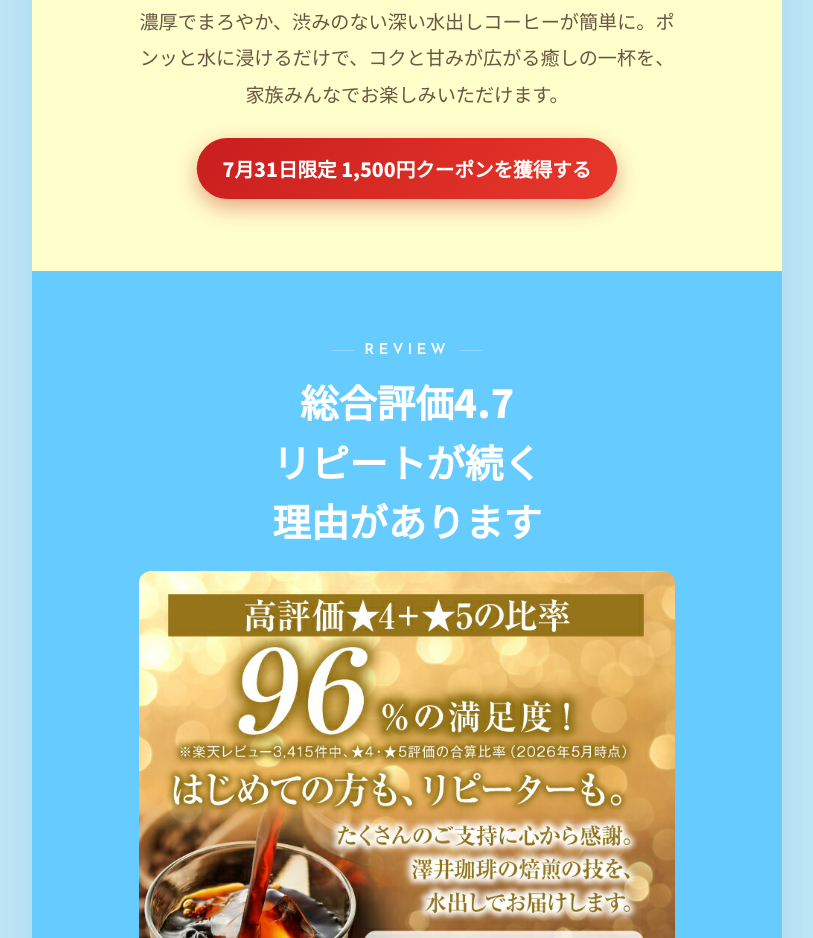
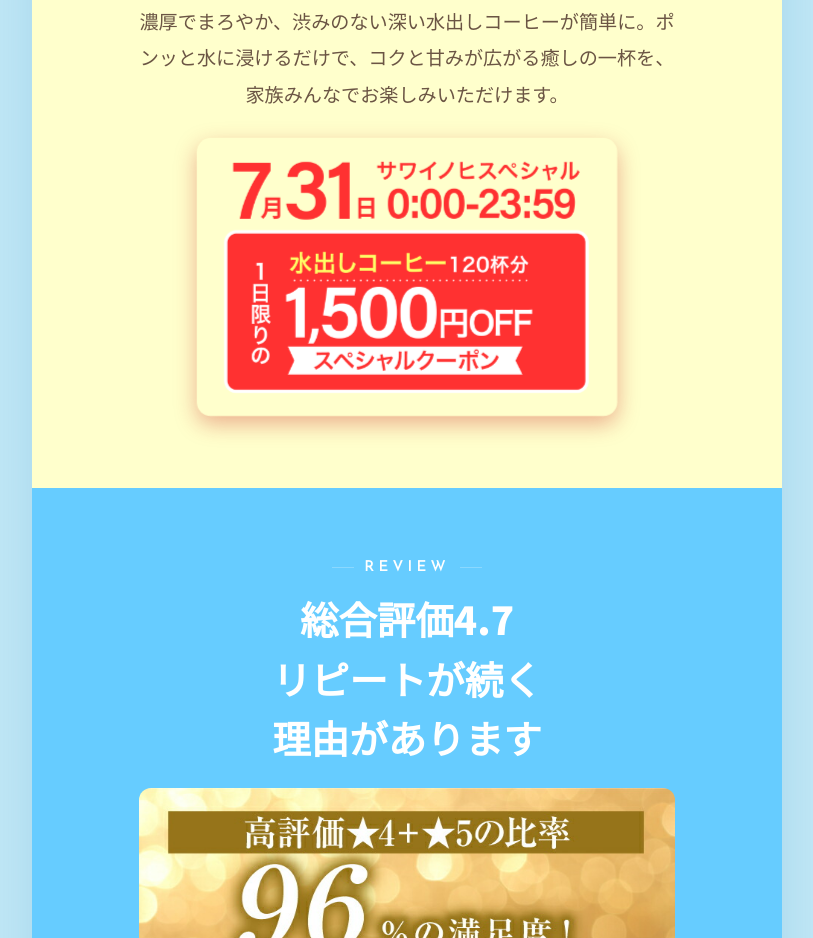
Before and after one commit to greentuushou-arch/sawai-coffee-31-lp, a plain HTML site: page index.html in a window 1280 px wide. Shown: the part 1804-2742 px from the top of the page, without its empty margins (233-1046 px from the left). Drawn offline with Linux system fonts and the light colour scheme.

Commit message:
feat: ブロック1のクーポン導線を画像化、FV画像を再度更新
・images/product/coupon.png を追加し、ブロック1(水に浸けるだけで本格
  アイスコーヒー)のテキストボタンを画像リンクに変更。クリックで従来
  通りクーポンURLへ遷移
・キャンペーン終了後にボタンのテキストを書き換える処理が画像を消して
  しまう不具合を修正(img要素がある場合はtextContentを上書きしない)
・images/hero/fv-sp.jpg・fv-pc.jpgを再度最新版に更新

```diff
--- a/index.html
+++ b/index.html
@@ -170,6 +170,13 @@ a{ text-decoration:none; color:inherit; }
 .sw-coupon-btn.is-ended{
   animation:none; background:#B9AFA3; box-shadow:none; pointer-events:none;
 }
+.sw-coupon-img-link{
+  display:block; max-width:420px; margin:26px auto 0; border-radius:14px; overflow:hidden;
+  box-shadow:0 8px 22px rgba(200,30,30,.35); position:relative;
+  animation:sw-pulse 2.6s ease-in-out infinite;
+}
+.sw-coupon-img-link img{ width:100%; display:block; }
+.sw-coupon-img-link.is-ended{ animation:none; box-shadow:none; pointer-events:none; opacity:.5; }
 
 /* ===================== 数字強調まとめ ===================== */
 .sw-stat-note{ text-align:center; font-size:.6rem; color:var(--ink-soft); font-weight:400; margin:8px 0 0; opacity:.75; }
@@ -350,7 +357,9 @@ a{ text-decoration:none; color:inherit; }
       <h2 class="sw-block-title">水に浸けるだけで<br>本格アイスコーヒー</h2>
       <img src="images/product/soak-brew.jpg" alt="水出し珈琲パックをピッチャーに浸けている様子" class="sw-block-photo">
       <p class="sw-block-text">濃厚でまろやか、渋みのない深い水出しコーヒーが簡単に。ポンッと水に浸けるだけで、コクと甘みが広がる癒しの一杯を、家族みんなでお楽しみいただけます。</p>
-      <a href="#" class="sw-coupon-btn" data-coupon>7月31日限定 1,500円クーポンを獲得する</a>
+      <a href="#" class="sw-coupon-img-link" data-coupon>
+        <img src="images/product/coupon.png" alt="7月31日限定 1,500円OFFスペシャルクーポン">
+      </a>
     </div>
   </section>
 
@@ -615,7 +624,9 @@ function updateCountdown(){
     document.querySelector('.sw-countdown').style.display = 'none';
     document.querySelectorAll('[data-coupon]').forEach(btn=>{
       btn.classList.add('is-ended');
-      btn.textContent = '受付終了しました';
+      if(!btn.querySelector('img')){
+        btn.textContent = '受付終了しました';
+      }
       btn.removeAttribute('href');
     });
   }
```
Also changed, not shown: images/hero/fv-pc.jpg, images/hero/fv-sp.jpg, images/product/coupon.png (added).
